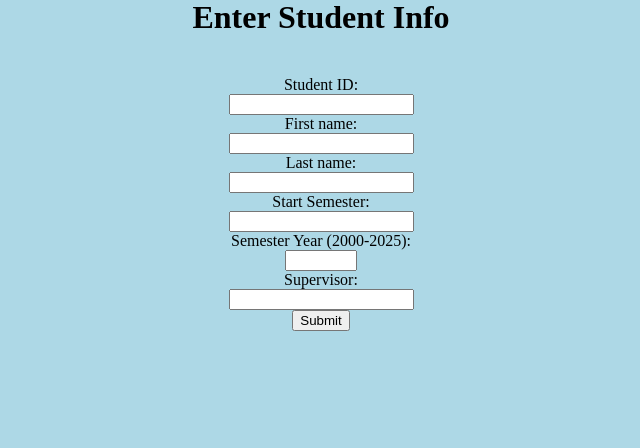
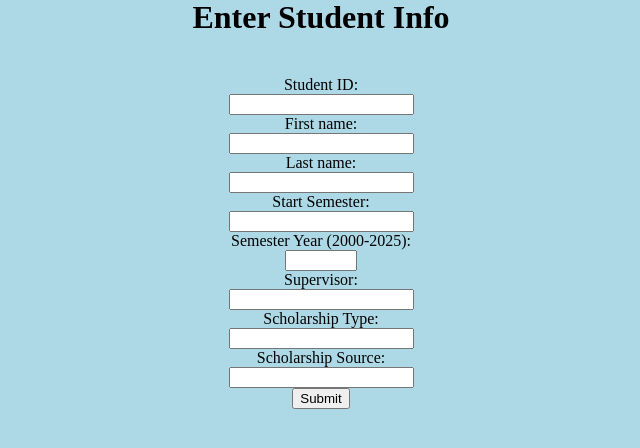
Before and after one commit to JRsoFly123/WebDatabase_CSE3330-Project-P3, a Flask app: page /add_student in a window 1280 px wide. Shown: the part 22-470 px from the top of the page, without its empty margins (319-959 px from the left). Run offline with Flask 2, Linux system fonts and the light colour scheme; some libraries are stand-ins or nearby versions.

Commit message:
Version 3.0 (Add function) - Added the add_students function for adding students, scholarship and phdcommittee

```diff
--- a/main.py
+++ b/main.py
@@ -32,6 +32,15 @@ def add_student():
         stSem = details['StSem']
         stYear = details['StYear']
         supervisor = details['Supervisor']
+        scholarship_t = details['Scholarship_Type']
+        scholarship_s = details['Scholarship_Source']
+        cursor = mysql.connection.cursor()
+        cursor.execute("INSERT INTO `phdstudent`(`StudentId`, `FName`, `LName`, `StSem`, `StYear`, `Supervisor`) VALUES"
+                       " ('"+stuid+"','"+fName+"','"+lName+"','"+stSem+"','"+stYear+"','"+supervisor+"')")
+        cursor.execute("INSERT INTO `scholarshipsupport`(`StudentId`, `Type`, `Source`) VALUES ('"+stuid+"','"+scholarship_t+"','"+scholarship_s+"')")
+        cursor.execute("INSERT INTO `phdcommittee`(`StudentId`, `InstructorId`) VALUES ('"+stuid+"','"+supervisor+"')")
+        mysql.connection.commit()
+        cursor.close()
         return 'success'
     return render_template("add_student.html")
 
--- a/templates/add_student.html
+++ b/templates/add_student.html
@@ -16,6 +16,10 @@
         <input type ="number" id="StYear" name="StYear" min="2000" max="2025"/><br>
         <label for ="Supervisor">Supervisor:</label><br>
         <input type="text" id="Supervisor" name="Supervisor"/><br>
+        <label for ="Scholarship_Type">Scholarship Type:</label><br>
+        <input type="text" id="Scholarship_Type" name="Scholarship_Type"/><br>
+        <label for ="Scholarship_Source">Scholarship Source:</label><br>
+        <input type="text" id="Scholarship_Source" name="Scholarship_Source"/><br>
         <input type = "submit">
     </center>
 </form>
```
